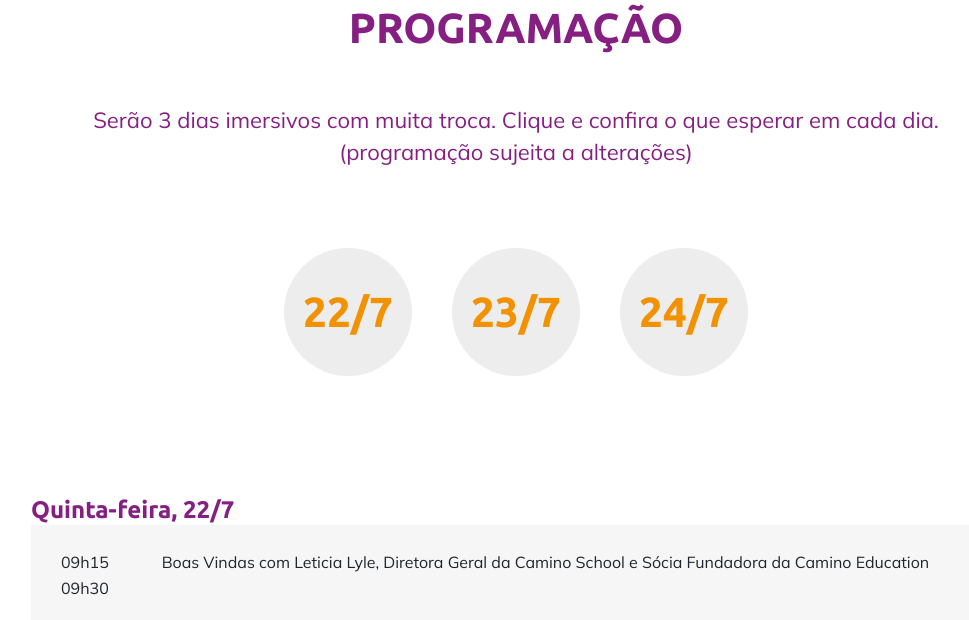
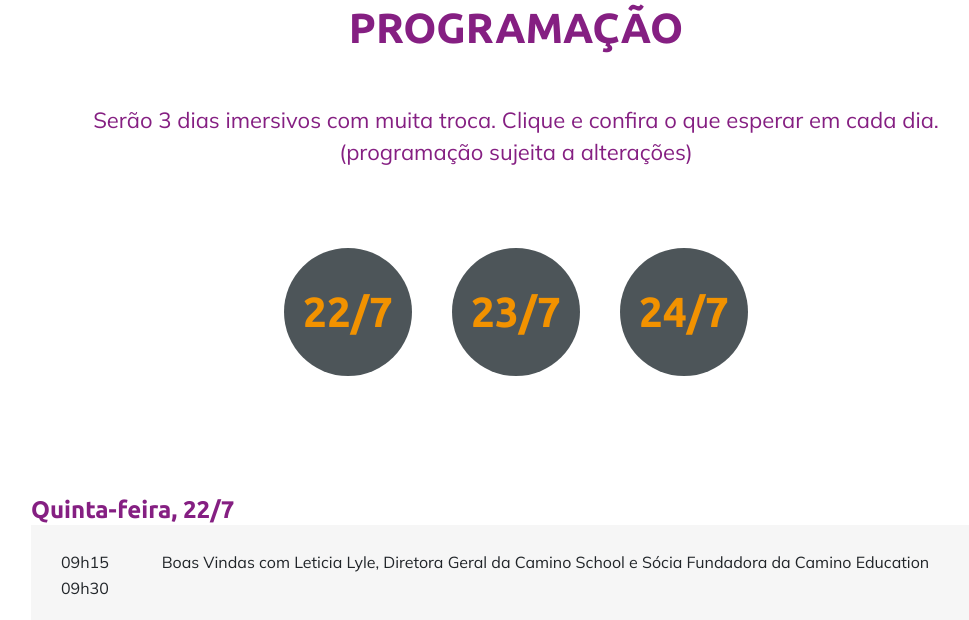
Before and after one commit to linalopes/LP-ALLS, a PHP site: page / in a window 1280 px wide. Shown: the part 3291-3911 px from the top of the page, without its empty margins (124-1093 px from the left). Run offline with PHP 8.4, Linux system fonts and the light colour scheme; some libraries are stand-ins or nearby versions.

Commit message:
Update nav.css

```diff
--- a/css/nav.css
+++ b/css/nav.css
@@ -6,10 +6,11 @@
     align-items: center;
     width:10vw;
     height:10vw;
-    font-size: 1vw;
+/*    font-size: 1vw;*/
     outline:none;
     border: none;
-    background-color: #ededed;
+    background-color: #4d5559
+;
   }
 .btnCircle:hover, .btnCircle:focus{
     background-color: #851f82;
```
